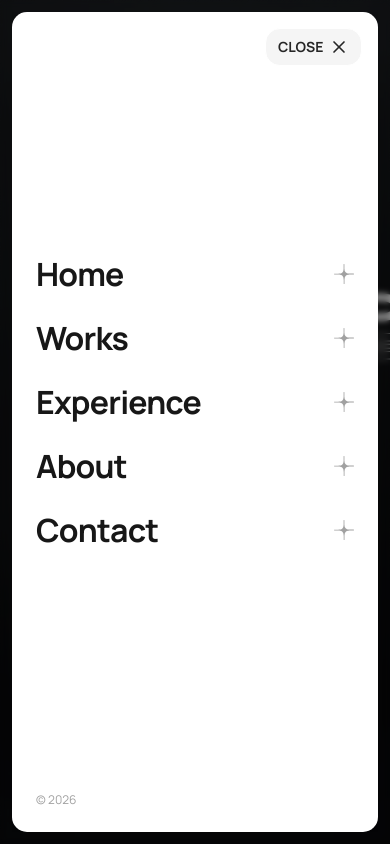
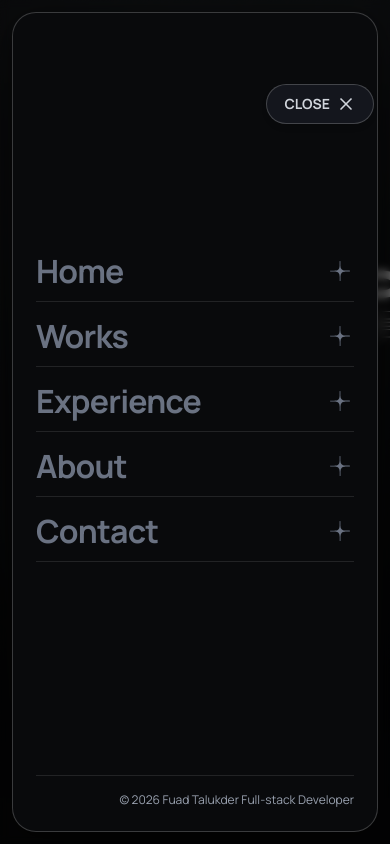
Before and after one commit to FuadTalukder85/portfolio, a Next.js app: page / in a window 390 px wide. Both pictures are taken after a click on the button "MENU". Built offline with nearby package versions, Linux system fonts and the light colour scheme.

Commit message:
feat: implement responsive Banner component and animated Navbar navigation with GSAP

```diff
--- a/src/components/Banner.tsx
+++ b/src/components/Banner.tsx
@@ -133,19 +133,20 @@ export default function Banner() {
 
           {/* Bottom Row: Bio & Call-to-action */}
           <div className="relative z-10 flex flex-col sm:flex-row items-start sm:items-end justify-between gap-6 pt-6 border-t border-white/10">
-            <p className="max-w-md text-sm sm:text-base text-gray-300/90 leading-relaxed font-sans">
-              Fuad Talukder — I build web apps &amp; AI tools that make
-              problems disappear. Solo, end to end, Dhaka to worldwide.
+            <p className="max-w-[550px] text-sm sm:text-base text-gray-300/90 leading-relaxed font-sans">
+              Fuad Talukder — a Full-Stack Developer focused on building scalable, high-performance web applications with modern technologies like Next.js, Typescript, Node.js, Express.js, PostgreSQL and MongoDB.
+              {/* Fuad Talukder — I build web apps &amp; AI tools that make
+              problems disappear. Solo, end to end, Dhaka to worldwide. */}
             </p>
 
             <a
               href="#projects"
               className="group inline-flex items-center gap-3 font-mono text-xs tracking-[0.22em] text-white uppercase hover:text-emerald-400 transition-colors"
             >
-              <span className="border-b border-white/40 pb-1 group-hover:border-emerald-400 transition-colors">
+              {/* <span className="border-b border-white/40 pb-1 group-hover:border-emerald-400 transition-colors">
                 See the work
-              </span>
-              <span className="w-10 h-10 rounded-full border border-white/25 flex items-center justify-center text-emerald-400 group-hover:border-emerald-400 group-hover:bg-emerald-400/10 transition-all">
+              </span> */}
+              <span className="w-10 h-10 rounded-full border border-white/25 flex items-center justify-center text-[#d4ff00] group-hover:border-emerald-400 group-hover:bg-emerald-400/10 transition-all">
                 ↓
               </span>
             </a>
--- a/src/components/Navbar.tsx
+++ b/src/components/Navbar.tsx
@@ -37,6 +37,12 @@ function StarCrossIcon({ className }: { className?: string }) {
   );
 }
 
+function SquareArrowOutUpRightIcon({ className }: { className?: string }) {
+  return (
+    <svg xmlns="http://www.w3.org/2000/svg" width="24" height="24" viewBox="0 0 24 24" fill="none" stroke="currentColor" strokeWidth="2" strokeLinecap="round" strokeLinejoin="round" className={`lucide lucide-move-up-right ${className || ""}`}><path d="M13 5H19V11" /><path d="M19 5L5 19" /></svg>
+  );
+}
+
 export default function Navbar() {
   const [isOpen, setIsOpen] = useState<boolean>(false);
 
@@ -53,6 +59,7 @@ export default function Navbar() {
 
   const tlRef = useRef<gsap.core.Timeline | null>(null);
   const flipItemRef = useRef<HTMLDivElement | null>(null);
+  const flipRef = useRef<((forwards: boolean) => void) | null>(null);
 
   useEffect(() => {
     const hamburgerEl = hamburgerRef.current;
@@ -79,8 +86,9 @@ export default function Navbar() {
     flipItemEl.style.position = "absolute";
     flipItemEl.style.inset = "0";
     flipItemEl.style.borderRadius = "15px";
-    flipItemEl.style.backgroundColor = "#ffffff";
-    flipItemEl.style.boxShadow = "0 4px 25px rgba(0,0,0,0.15)";
+    flipItemEl.style.backgroundColor = "#090A0C";
+    flipItemEl.style.border = "1px solid rgba(255, 255, 255, 0.2)";
+    flipItemEl.style.boxShadow = "0 8px 32px rgba(0, 0, 0, 0.5)";
     flipItemEl.style.zIndex = "0";
     flipItemEl.style.pointerEvents = "none";
     hamburgerSlot.appendChild(flipItemEl);
@@ -91,12 +99,12 @@ export default function Navbar() {
 
     const onEnter = () => {
       if (flipItemRef.current && hamburgerSlot.contains(flipItemRef.current)) {
-        flipItemRef.current.style.backgroundColor = "#f9fafb";
+        flipItemRef.current.style.borderColor = "rgba(255, 255, 255, 0.4)";
       }
     };
     const onLeave = () => {
       if (flipItemRef.current && hamburgerSlot.contains(flipItemRef.current)) {
-        flipItemRef.current.style.backgroundColor = "#ffffff";
+        flipItemRef.current.style.borderColor = "rgba(255, 255, 255, 0.2)";
       }
     };
     hamburgerEl.addEventListener("mouseenter", onEnter);
@@ -107,6 +115,7 @@ export default function Navbar() {
       const state = Flip.getState(flipItemEl);
       if (forwards) {
         menuSlot.appendChild(flipItemEl);
+        flipItemEl.style.borderRadius = "24px";
         Flip.from(state, {
           ease: "power4.inOut",
           duration: 0.8,
@@ -114,6 +123,7 @@ export default function Navbar() {
         });
       } else {
         hamburgerSlot.appendChild(flipItemEl);
+        flipItemEl.style.borderRadius = "24px";
         Flip.from(state, {
           ease: "power4.inOut",
           duration: 0.6,
@@ -134,6 +144,8 @@ export default function Navbar() {
         }
       }
     }
+
+    flipRef.current = flip;
 
     const menuItems = menuContainEl.querySelectorAll(".main-menu__item");
     const fadeInEls = menuContainEl.querySelectorAll(".menu-fade-in");
@@ -161,9 +173,6 @@ export default function Navbar() {
           duration: 0.35,
           stagger: { amount: 0.2 },
           ease: "power3.out",
-          onReverseComplete: () => {
-            flip(false);
-          },
         },
         "fade-in-up"
       )
@@ -180,24 +189,47 @@ export default function Navbar() {
 
     tlRef.current = tl;
 
+    const handleResize = () => {
+      updateCloseBtnPosition();
+    };
+    window.addEventListener("resize", handleResize);
+
     return () => {
       tl.kill();
+      flipRef.current = null;
       flipItemEl.remove();
       hamburgerEl.removeEventListener("mouseenter", onEnter);
       hamburgerEl.removeEventListener("mouseleave", onLeave);
       hamburgerEl.style.backgroundColor = "";
       hamburgerEl.style.boxShadow = "";
+      window.removeEventListener("resize", handleResize);
     };
   }, []);
+
+  const updateCloseBtnPosition = () => {
+    if (!hamburgerRef.current || !closeBtnRef.current) return;
+    const rect = hamburgerRef.current.getBoundingClientRect();
+    closeBtnRef.current.style.top = `${rect.top}px`;
+    closeBtnRef.current.style.left = `${rect.left}px`;
+    closeBtnRef.current.style.width = `${rect.width}px`;
+    closeBtnRef.current.style.height = `${rect.height}px`;
+  };
 
   const openMenu = (open: boolean) => {
     const tl = tlRef.current;
     if (!tl || tl.isActive()) return;
 
+    if (flipItemRef.current) {
+      flipItemRef.current.style.backgroundColor = "#090A0C";
+    }
+
     if (open) {
+      updateCloseBtnPosition();
       tl.play();
       setIsOpen(true);
-      if (hamburgerRef.current) hamburgerRef.current.style.pointerEvents = "none";
+      if (hamburgerRef.current) {
+        hamburgerRef.current.style.pointerEvents = "none";
+      }
       if (hamburgerContentRef.current) {
         gsap.to(hamburgerContentRef.current, {
           opacity: 0,
@@ -207,6 +239,7 @@ export default function Navbar() {
         });
       }
       if (closeBtnRef.current) {
+        closeBtnRef.current.style.pointerEvents = "auto";
         gsap.fromTo(
           closeBtnRef.current,
           { opacity: 0, scale: 0.85 },
@@ -220,16 +253,19 @@ export default function Navbar() {
         );
       }
     } else {
+      setIsOpen(false);
+      flipRef.current?.(false);
       tl.reverse();
-      setIsOpen(false);
-      if (hamburgerRef.current) hamburgerRef.current.style.pointerEvents = "auto";
+      if (hamburgerRef.current) {
+        hamburgerRef.current.style.pointerEvents = "auto";
+      }
       if (closeBtnRef.current) {
+        closeBtnRef.current.style.pointerEvents = "none";
         gsap.to(closeBtnRef.current, {
           opacity: 0,
           scale: 0.85,
           duration: 0.25,
-          delay: 0.35,
-          ease: "power2.inOut",
+          ease: "power2.out",
         });
       }
     }
@@ -312,13 +348,13 @@ export default function Navbar() {
       <button
         ref={hamburgerRef}
         onClick={() => openMenu(!isOpen)}
-        className="bg-white text-gray-900 flex items-center justify-center gap-1 px-3 py-2 rounded-[15px] border-none cursor-pointer relative z-[60] shadow-md hover:bg-gray-50 transition-colors focus:outline-none focus-visible:ring-2 focus-visible:ring-black"
+        className="text-gray-500 hover:text-gray-300 flex items-center justify-center gap-1 px-5 py-2 rounded-full cursor-pointer relative z-[60] shadow-md transition-colors focus:outline-none focus-visible:ring-2 focus-visible:ring-white"
         aria-label={isOpen ? "Close menu" : "Open menu"}
         aria-expanded={isOpen}
       >
         <div
           ref={hamburgerSlotRef}
-          className="absolute inset-0 rounded-[15px] pointer-events-none"
+          className="absolute inset-0 rounded-full pointer-events-none"
         />
 
         <div
@@ -353,40 +389,24 @@ export default function Navbar() {
         <div
           ref={menuBaseRef}
           onClick={() => openMenu(false)}
-          className="absolute inset-0 bg-black/45 backdrop-blur-[3px] cursor-pointer"
+          className="absolute inset-0 bg-black/60 backdrop-blur-[4px] cursor-pointer"
           aria-hidden="true"
         />
 
-        {/* Menu container card */}
-        <div
-          ref={menuContainRef}
-          className="relative w-full h-full flex flex-col justify-between overflow-hidden"
-        >
-          {/* Morph slot */}
-          <div
-            ref={menuSlotRef}
-            className="absolute inset-0 rounded-[24px] pointer-events-none z-0"
-          />
-
-          {/* Menu Inner Content */}
-          <div
-            ref={menuScrollRef}
-            className="relative z-20 w-full h-full flex flex-col justify-between overflow-y-auto overflow-x-hidden p-6 sm:p-10 lg:p-12 text-black overscroll-contain"
-            style={{ position: "relative", zIndex: 20, overscrollBehavior: "contain" }}
-          >
-            {/* Close button inside open menu */}
+        {/* Close button positioned exactly over the Hamburger button position */}
         <div
           ref={closeBtnRef}
-              className="absolute top-4 right-4 z-30 will-change-transform"
+          className="fixed z-[70] will-change-transform pointer-events-none"
           style={{ opacity: 0, transform: "scale(0.85)" }}
         >
           <button
             type="button"
             onClick={() => openMenu(false)}
-                className="bg-neutral-100 border border-white text-neutral-800 flex items-center justify-center gap-1.5 px-3 py-2 rounded-[15px] cursor-pointer hover:bg-neutral-200 transition-colors focus:outline-none"
+            className="w-full h-full bg-[#14161d] text-gray-300 flex items-center justify-center gap-1.5 rounded-full cursor-pointer hover:bg-[#1f222b] hover:text-white transition-all focus:outline-none shadow-md hover:border-white/40"
+            style={{ border: "1px solid rgba(255, 255, 255, 0.2)" }}
             aria-label="Close menu"
           >
-                <span className="uppercase font-bold text-sm">Close</span>
+            <span className="uppercase font-bold text-sm select-none">Close</span>
             <svg
               xmlns="http://www.w3.org/2000/svg"
               width="20"
@@ -404,21 +424,44 @@ export default function Navbar() {
           </button>
         </div>
 
+        {/* Menu container card */}
+        <div
+          ref={menuContainRef}
+          className="relative w-full h-full flex flex-col justify-between"
+        >
+          {/* Morph slot */}
+          <div
+            ref={menuSlotRef}
+            className="absolute inset-0 rounded-[24px] pointer-events-none z-0"
+          />
+
+          {/* Menu Inner Content */}
+          <div
+            ref={menuScrollRef}
+            className="relative z-20 w-full h-full flex flex-col justify-between overflow-y-auto overflow-x-hidden p-6 sm:p-10 lg:p-12 text-white overscroll-contain rounded-[24px]"
+            style={{ position: "relative", zIndex: 20, overscrollBehavior: "contain" }}
+          >
             {/* Navigation links (direct title with link and star cross icon) */}
             <div className="flex-1 grid grid-cols-1 lg:grid-cols-12 gap-6 items-center py-4">
-              <div className="lg:col-span-7 space-y-1">
+              <div className="lg:col-span-12 space-y-1">
                 {MENU_DATA.map((item, idx) => (
-                  <div key={idx} className="main-menu__item">
+                  <div key={idx} className="main-menu__item border-b"
+                    style={{ borderColor: "rgba(255, 255, 255, 0.1)" }}>
                     <Link
                       href={item.href}
                       onClick={() => openMenu(false)}
                       className="flex items-center justify-between w-full py-1.5 sm:py-2 group focus:outline-none"
                     >
-                      <span className="text-[2rem] sm:text-[2.8rem] lg:text-[3.2rem] font-bold tracking-tight text-neutral-900 group-hover:text-neutral-500 transition-colors duration-300">
+                      <span className="inline-block text-[2rem] sm:text-[2.8rem] lg:text-[3.2rem] font-bold tracking-tight text-gray-500 group-hover:text-white transition-all duration-300 origin-left transform group-hover:scale-110">
                         {item.title}
                       </span>
-                      <div className="text-neutral-400 group-hover:text-neutral-900 transition-colors flex-shrink-0 ml-4">
+                      <div className="relative w-7 h-7 flex items-center justify-center text-gray-500 group-hover:text-white transition-colors duration-300 flex-shrink-0 ml-4">
+                        <div className="transition-all duration-300 transform group-hover:opacity-0 group-hover:scale-50 group-hover:rotate-45 flex items-center justify-center">
                           <StarCrossIcon />
+                        </div>
+                        <div className="absolute inset-0 flex items-center justify-center opacity-0 scale-50 group-hover:opacity-100 group-hover:scale-110 transition-all duration-300 transform">
+                          <SquareArrowOutUpRightIcon className="w-5 h-5 sm:w-6 sm:h-6" />
+                        </div>
                       </div>
                     </Link>
                   </div>
@@ -427,9 +470,12 @@ export default function Navbar() {
             </div>
 
             {/* Bottom Footer */}
-            <div className="menu-fade-in pt-4 mt-2">
-              <div className="flex justify-between items-center text-xs text-neutral-400">
-                <div>© 2026</div>
+            <div
+              className="menu-fade-in pt-4 mt-2 border-t"
+              style={{ borderColor: "rgba(255, 255, 255, 0.1)" }}
+            >
+              <div className="flex justify-end items-center text-xs text-gray-400">
+                <div>© 2026 Fuad Talukder Full-stack Developer</div>
               </div>
             </div>
           </div>
```
Lines whose indentation alone changed are shown as unchanged.
